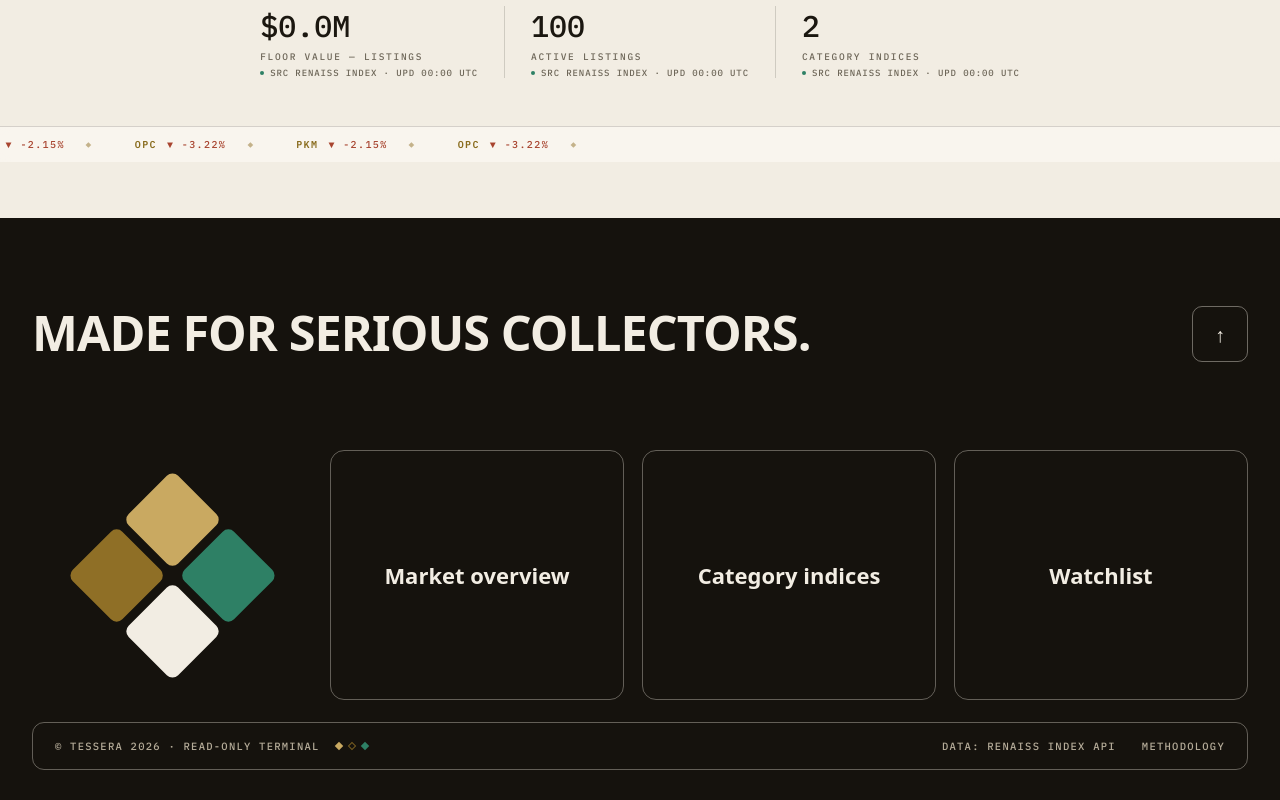
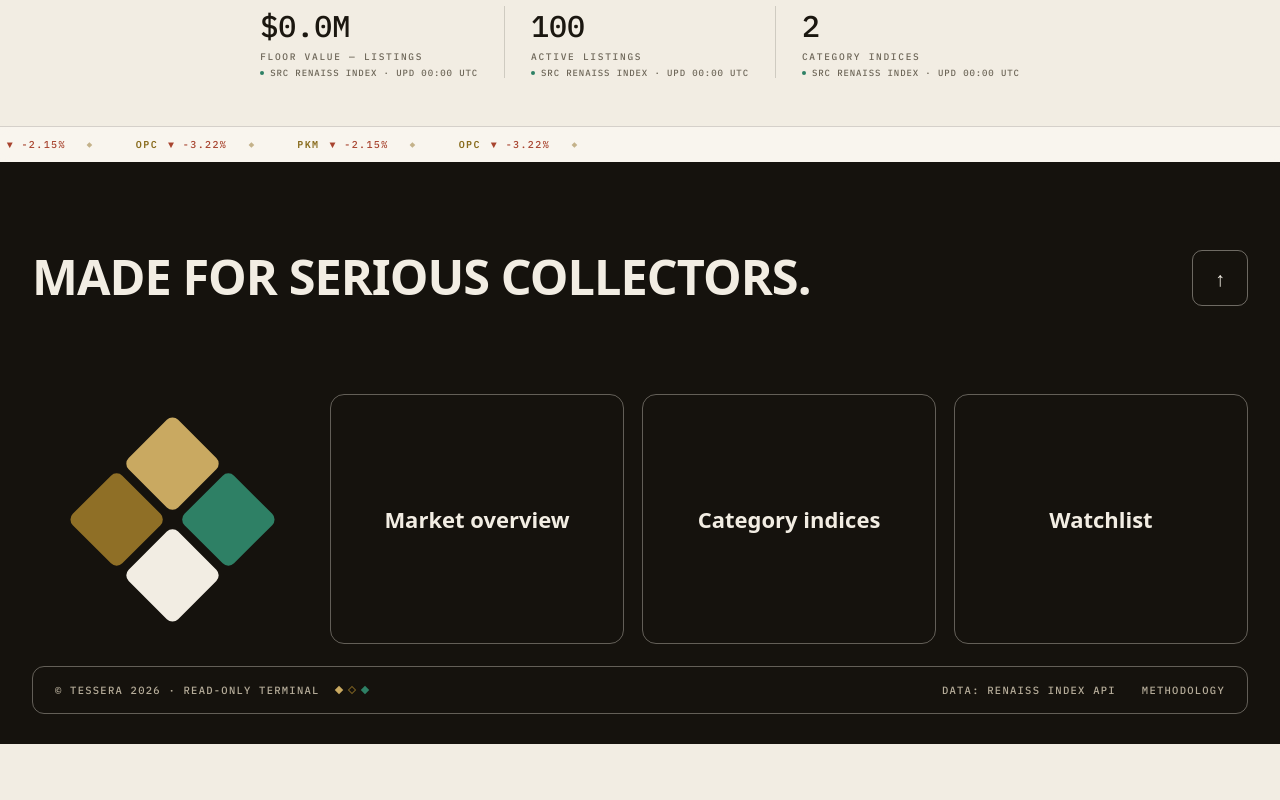
Before and after one commit to Chimdalu-Ofoegbu/Tessera, a React (Vite) app: page / in a window 1280 px wide. Shown: the part 681-1481 px from the top of the page. After the commit the page ends 1425 px from the top, so only its background shows below. Built offline with nearby package versions, Linux system fonts and the light colour scheme.

Commit message:
fix(hero): close the gap between the ticker and the footer band (footer marginTop 56 -> 0; footer renders only after the hero ticker)

```diff
--- a/src/components/Footer.tsx
+++ b/src/components/Footer.tsx
@@ -12,7 +12,7 @@ function Tile({ label, onClick }: { label: string; onClick: () => void }) {
 
 export function Footer({ ui }: { ui: UI }) {
   return (
-    <div style={{ background: '#15120D', marginTop: 56 }}>
+    <div style={{ background: '#15120D' }}>
       <div style={{ maxWidth: 1440, margin: '0 auto', padding: '88px 32px 30px' }}>
         <div style={{ display: 'flex', alignItems: 'flex-start', justifyContent: 'space-between', gap: 24 }}>
           <div style={{ font: '800 clamp(28px,3.8vw,54px)/1.08 var(--f-display)', fontStretch: '115%', letterSpacing: '-.02em', color: '#F2EDE3', textTransform: 'uppercase' }}>Made for serious collectors.</div>
```
